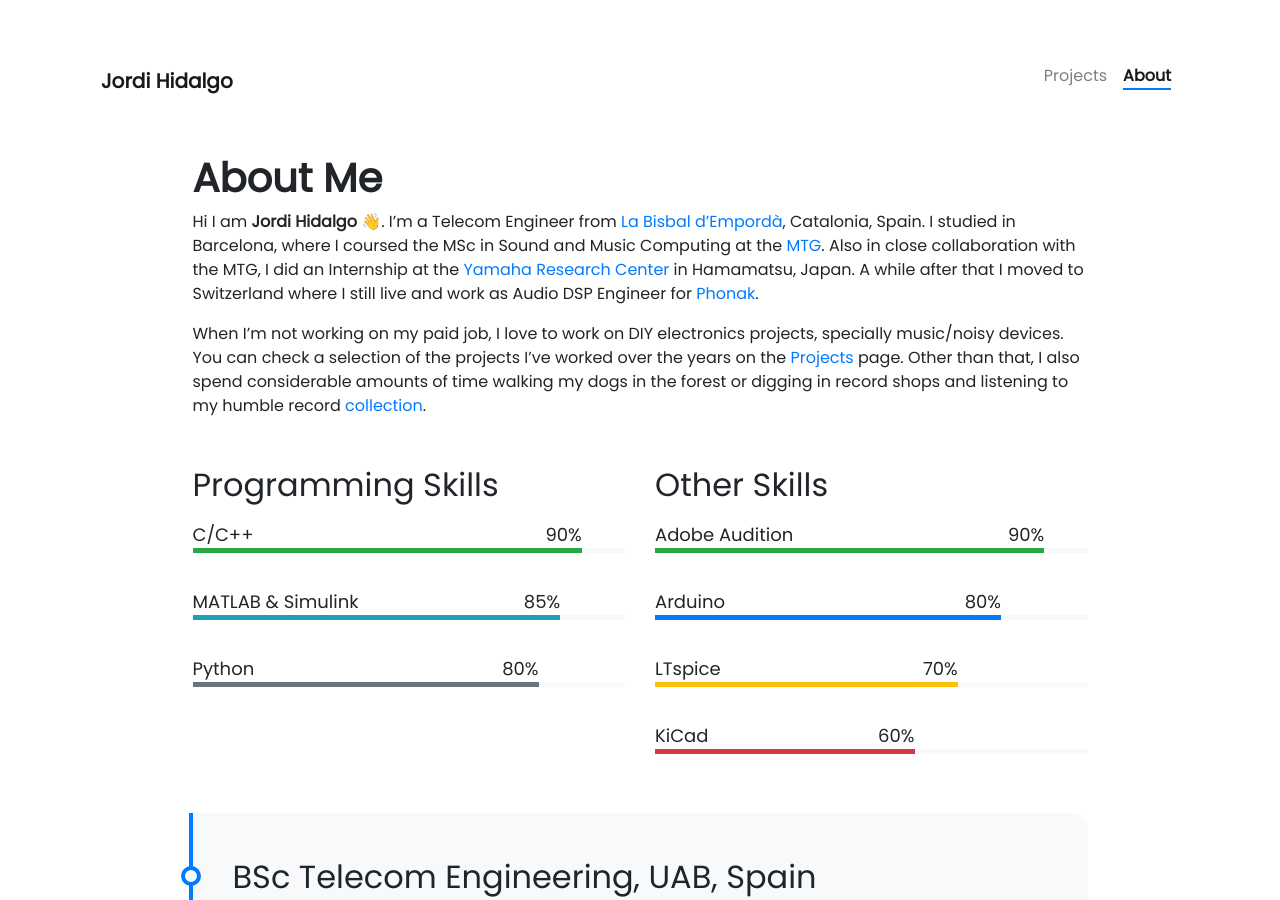
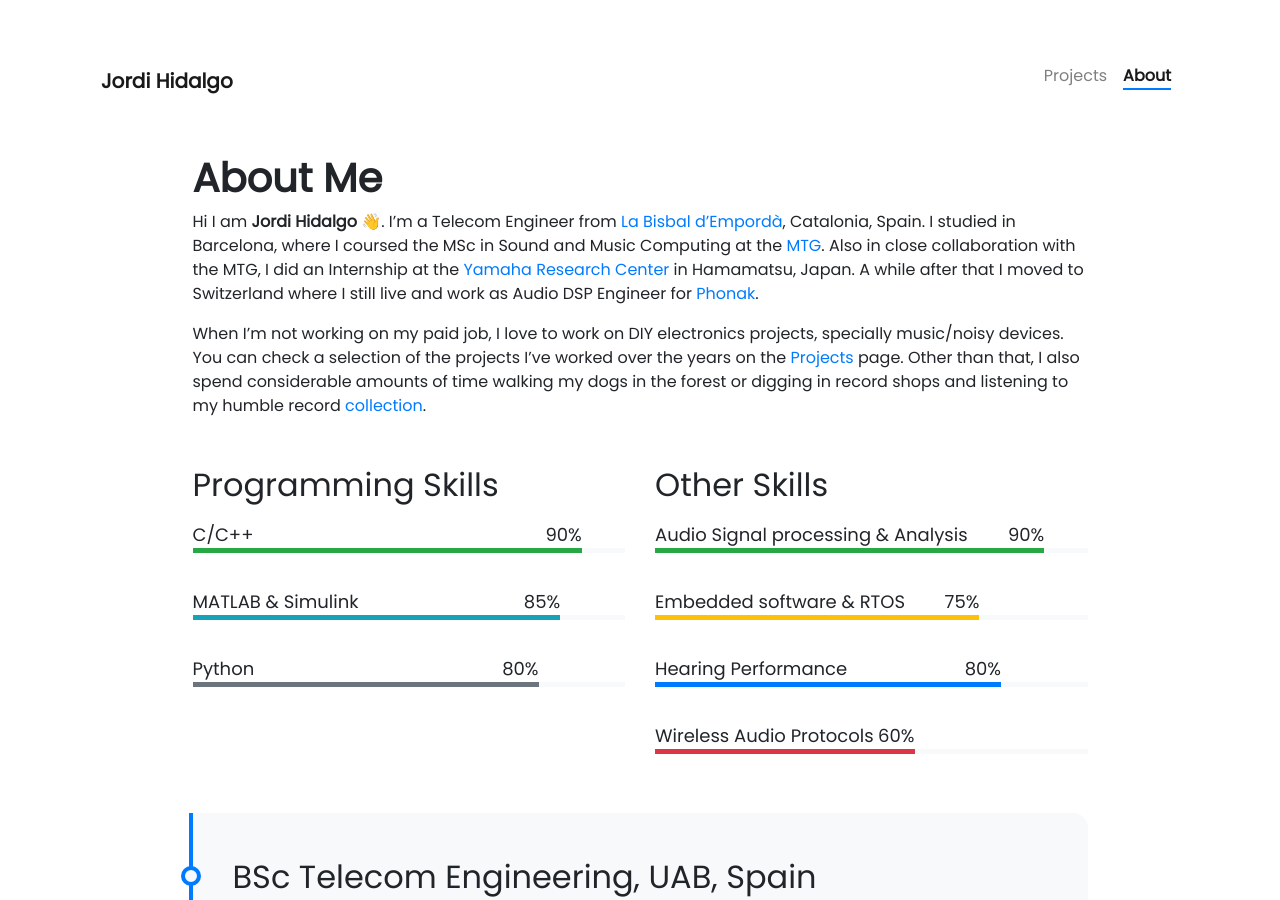
Before and after one commit to ratatech/ratatech.github.io, a Jekyll site: the page built from pages/about.md, in a window 1280 px wide and 900 px high. Built offline with Jekyll 4.4.1, drawn with Linux system fonts in a browser that asks for light colours; nearby versions of some CDN libraries; emoji names are drawn with the system emoji font.

Commit message:
Updated CV and other skills

```diff
--- a/_data/other-skills.yml
+++ b/_data/other-skills.yml
@@ -1,15 +1,15 @@
-- name: Adobe Audition
+- name: Audio Signal processing & Analysis
   percentage: 90
   color: success
 
-- name: Arduino
+- name: Embedded software & RTOS
+  percentage: 75
+  color: warning
+
+- name: Hearing Performance
   percentage: 80
   color: primary
 
-- name: LTspice
-  percentage: 70
-  color: warning
-
-- name: KiCad
+- name: Wireless Audio Protocols
   percentage: 60
   color: danger
```
Also changed, not shown: 1 other file.
